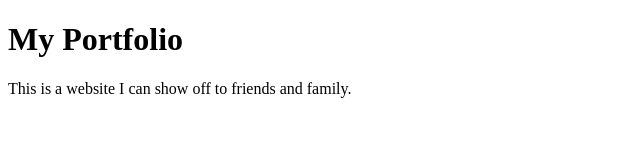
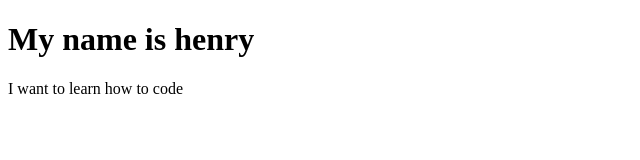
Before and after one commit to theusername21950-svg/my-portfolio, a plain HTML site: page index.html in a window 1280 px wide. Shown: the whole page, without its empty margins (0-640 px from the left). Drawn offline with Linux system fonts and the light colour scheme.

Commit message:
personalized my page

```diff
--- a/index.html
+++ b/index.html
@@ -4,7 +4,7 @@
 		<title>Henry Portfolio</title>
 	</head>
 	<body>
-		<h1>My Portfolio</h1>
-		<p>This is a website I can show off to friends and family.</p>
+		<h1>My name is henry</h1>
+		<p>I want to learn how to code</p>
 	</body>
 </html>
```
